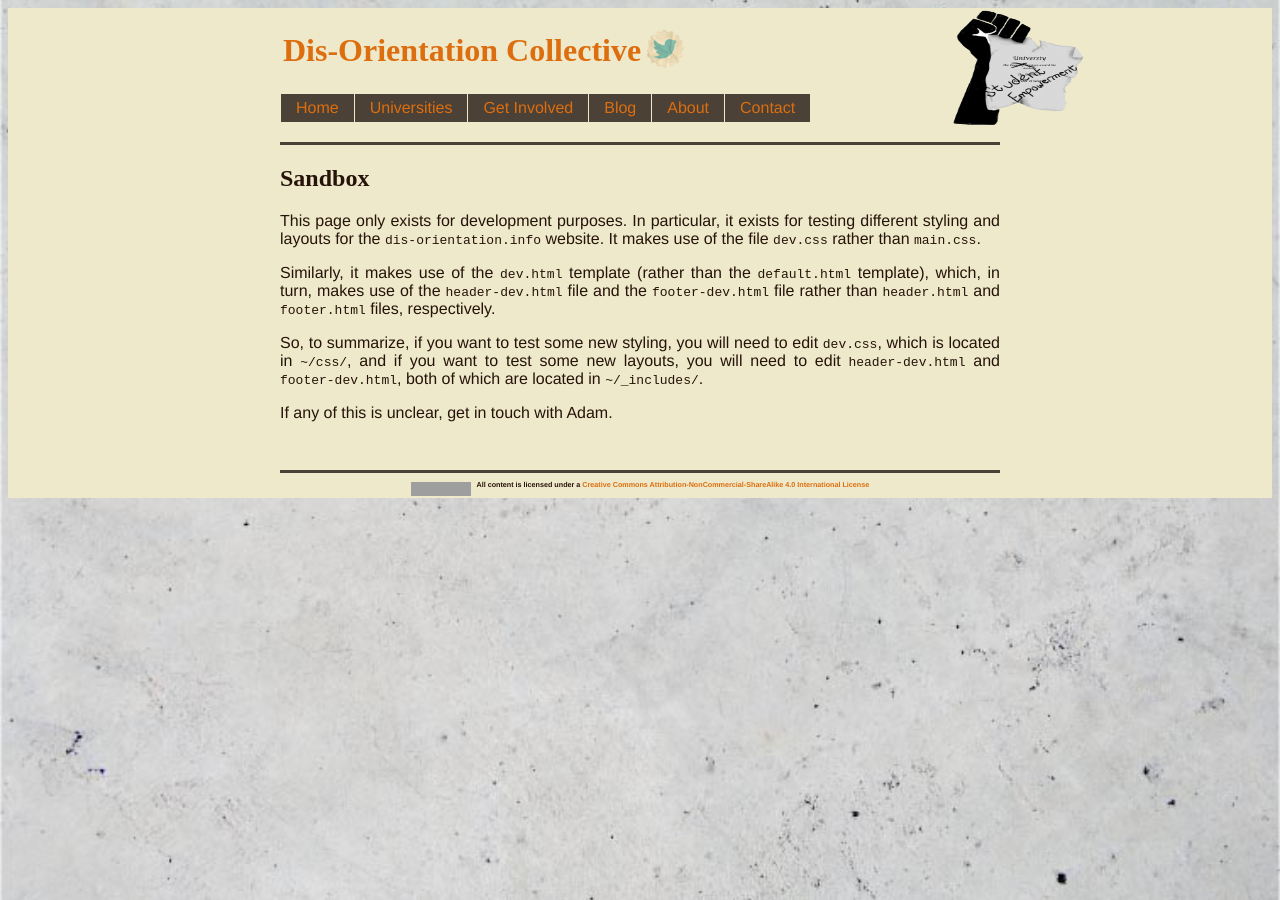
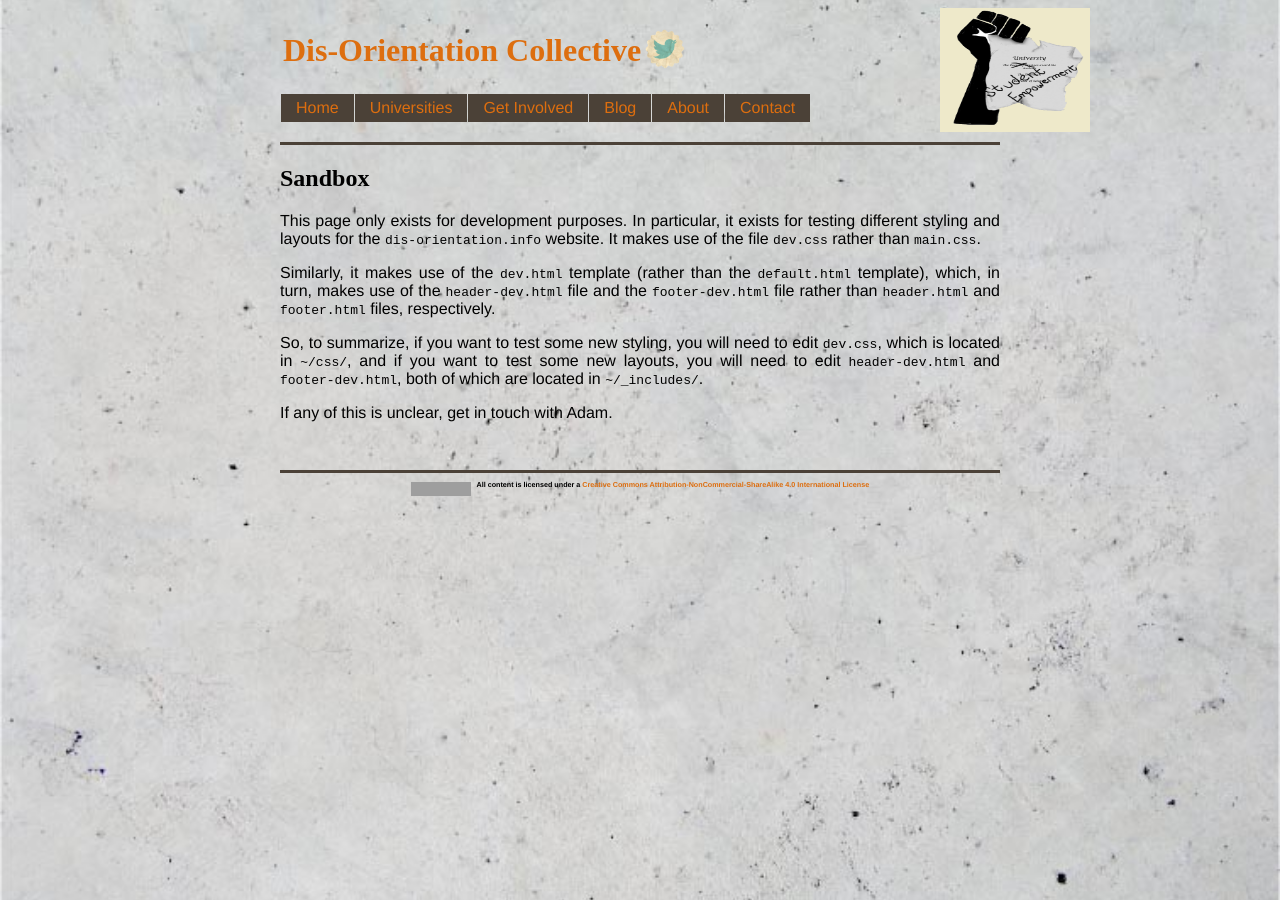
Before and after one commit to dis-orientation/dis-orientation.github.io, a Jekyll site: the page built from dev/sandbox.md, in a window 1280 px wide. Built offline with Jekyll 4.4.1, drawn with Linux system fonts in a browser that asks for light colours; some web fonts are replaced; grey boxes are pictures that could not be loaded.

Commit message:
No background

```diff
--- a/css/dev.css
+++ b/css/dev.css
@@ -145,8 +145,6 @@ html {
 
 body{
 	font-family: 'Helvetica Neue', Helvetica, Arial, sans-serif;
-	color: #261309;
-	background-color: #EEE9CA;
 	font-weight: 300;
 }
 
```
